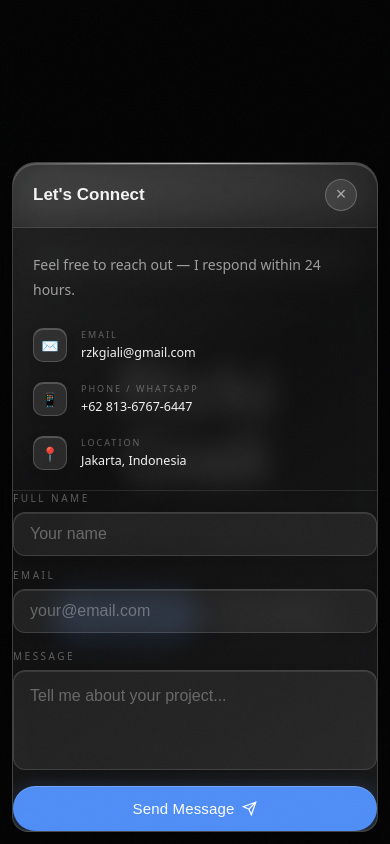
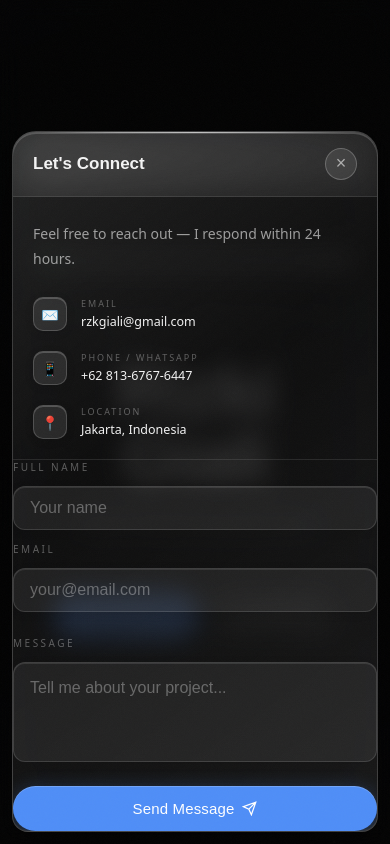
Before and after one commit to Gawerxyz/Rakharefano, a plain HTML site: page index.html in a window 390 px wide. Both pictures are taken after a click on the link "Let's Connect". Shown: the top 844 px of the page. Drawn offline with nearby package versions, Linux system fonts and the light colour scheme; a web font is replaced by a local one.

Commit message:
Update index.html

```diff
--- a/index.html
+++ b/index.html
@@ -1351,7 +1351,7 @@
       .fgroup {
         display: flex;
         flex-direction: column;
-        gap: 7px;
+        gap: 12px;
       }
       .flabel {
         font-size: 10px;
@@ -1831,7 +1831,7 @@
         .modal-panel-inner .contact-form-col form {
           display: flex;
           flex-direction: column;
-          gap: var(--s16);
+          gap: 24px;
         }
 
         .modal-panel-inner .contact-form-col {
```
